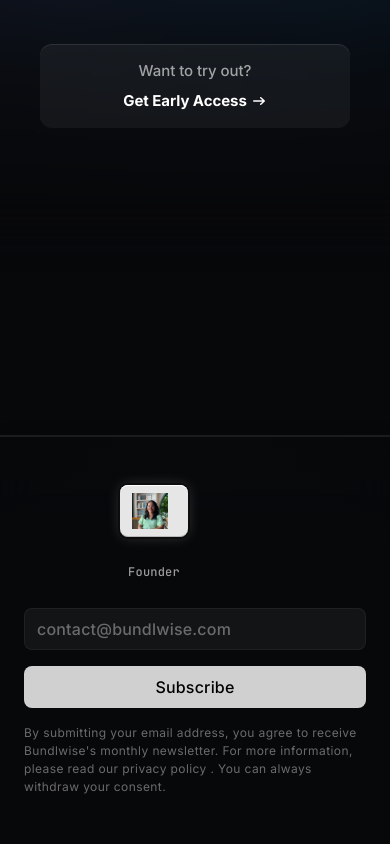
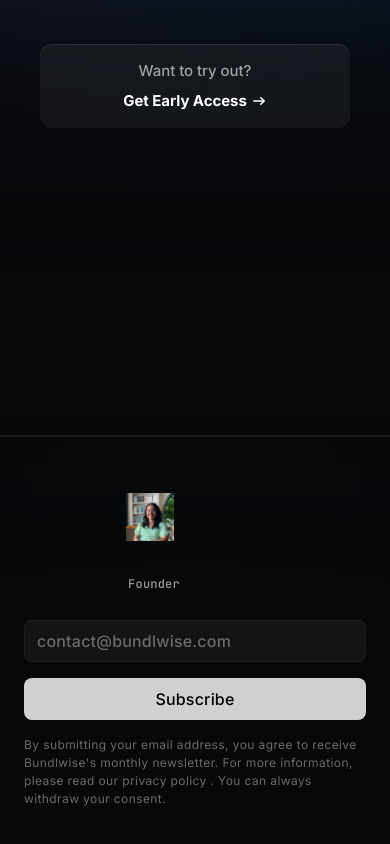
Before and after one commit to bundlwise/bun-web, a plain HTML site: page index.html in a window 390 px wide. Shown: the part 6481-7325 px from the top of the page. Drawn offline with nearby package versions, Linux system fonts and the light colour scheme; a script that the page names is missing.

Commit message:
update image

```diff
--- a/index.html
+++ b/index.html
@@ -3755,7 +3755,7 @@
                       <div class="download-info_root__HXYJM"><div class="download-info_isDesktop__M8HOY"><a href="https://www.linkedin.com/in/apoorvavashisthiimk/" class="download-info_qrContainer__zqpZU"><div><!--?xml version="1.0" standalone="yes"?-->
     <img alt="Quicklinks" loading="lazy" width="124" height="124" decoding="async" data-nimg="1" src="./images/icons/bun-app-icons/apoorva.jpeg" style="color: transparent; position: relative;">
 
-</div>Apoorva Vashisth</a></div><div class="download-info_isMobile__1IanH"><a class="Button_button__JJiqJ Button_light__KdYEB" aria-disabled="false" href="https://www.linkedin.com/in/apoorvavashisthiimk/">  <img alt="Quicklinks" loading="lazy" width="36" height="36" decoding="async" data-nimg="1" src="./images/icons/bun-app-icons/apoorva.jpeg" style="color: transparent; position: relative;"><span class="download-button_content__GUE_t"> <span></span></span></a></div><p class="download-info_requires__AxP7_">Founder</p></div>
+</div>Apoorva Vashisth</a></div><div class="download-info_isMobile__1IanH"><a class="Button_button__JJiqJ" aria-disabled="false" href="https://www.linkedin.com/in/apoorvavashisthiimk/">  <img alt="Quicklinks" loading="lazy" width="48" height="48" decoding="async" data-nimg="1" src="./images/icons/bun-app-icons/apoorva.jpeg" style="color: transparent; position: relative;"><span class="download-button_content__GUE_t"> <span></span></span></a></div><p class="download-info_requires__AxP7_">Founder</p></div>
 
                     </div>
                     <div class="Footer_formContainer__iSuGc">
```
